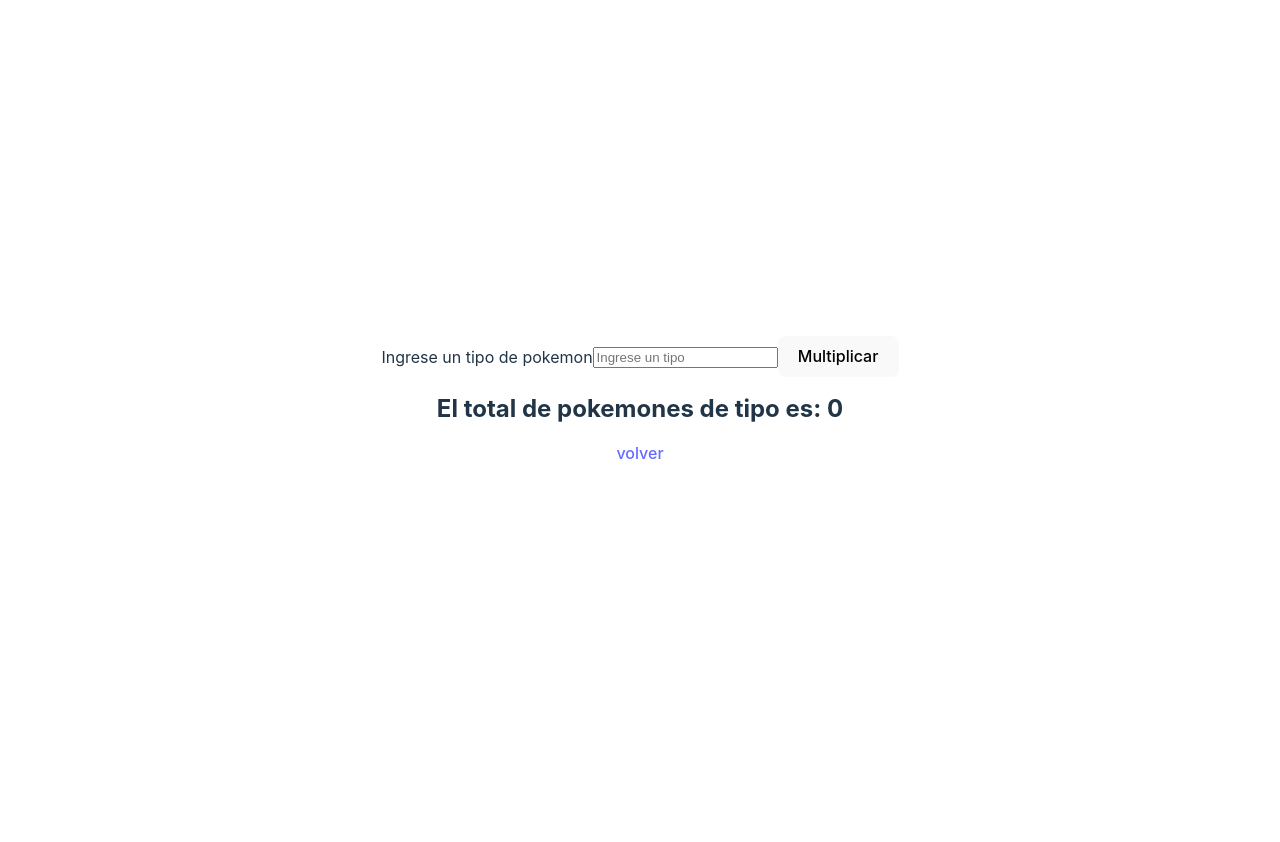
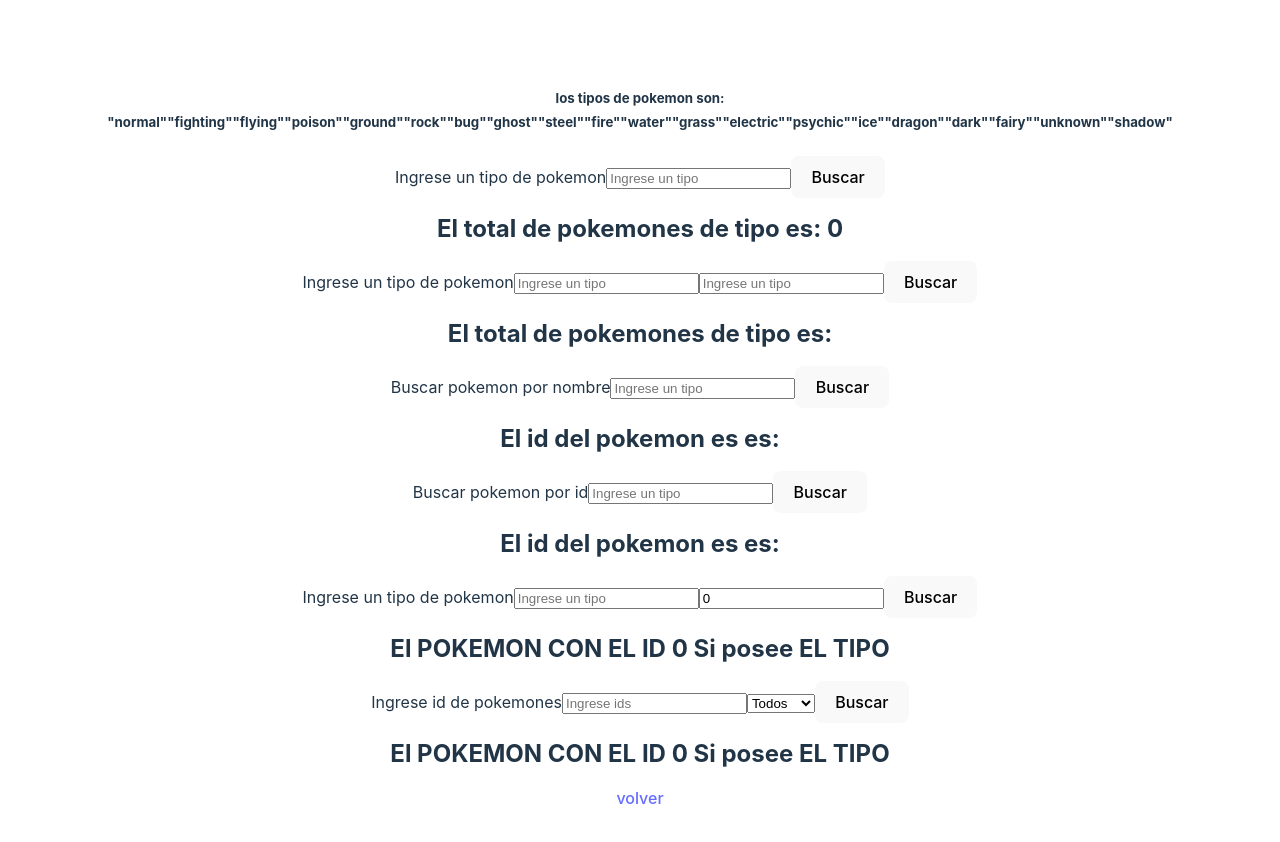
Before and after one commit to 1thomas13/Prueba-AVE-ThomasBarreto, a React (Vite) app in the folder app/: page /2 in a window 1280 px wide. Shown: the top 842 px of the page. Before the commit the page ends 800 px from the top, so only its background shows below. Built offline with nearby package versions, Linux system fonts and the light colour scheme; the HTML template or start-up script is replaced by a standard one.

Commit message:
+ 5 instructions of exercise 2

```diff
--- a/app/src/App.jsx
+++ b/app/src/App.jsx
@@ -3,6 +3,7 @@ import { Link, Routes, Route } from 'react-router-dom'
 import './App.css'
 import { Problem1 } from './pages/problem1/Problem1'
 import { Problem2 } from './pages/problem2/Problem2'
+import { Problem6 } from './pages/problem6/Problem6'
 
 
 const Hds1 = () => {
@@ -44,7 +45,7 @@ function App() {
           <Route path='/3' element={<Hds1 />} />
           <Route path='/4' element={<Hds1 />} />
           <Route path='/5' element={<Hds1 />} />
-          <Route path='/6' element={<Hds1 />} />
+          <Route path='/6' element={<Problem6 />} />
           <Route path='/7' element={<Hds1 />} />
         </Routes>
         <Link to={'/'}>volver</Link>
--- a/app/src/pages/problem2/Problem2.jsx
+++ b/app/src/pages/problem2/Problem2.jsx
@@ -1,23 +1,116 @@
 import React, { useState } from 'react'
+import { totalType, searchTotalPokemonsForType, searchPokemonByName, searchPokemonFilter, searchPokemonById, searchPokemonByTypeAndId } from './services'
 
 export const Problem2 = () => {
 
   const [ type, setType ] = useState("")
   const [ typeTotal, setTypeTotal ] = useState(0)
-  const [ firstNumber, setFirstNumber ] = useState(null)
-  const [ secondNumber, setSecondNumber ] = useState(null)
+  const [ firstType, setFirstType ] = useState('')
+  const [ secondType, setSecondType ] = useState('')
+  const [ name, setName ] = useState('')
+  const [ id, setId ] = useState('')
+  const [ idsearch, setIdSearch ] = useState('')
+  const [ pokemon, setPokemon ] = useState([])
+  const [ pokemons, setPokemons ] = useState([])
+  const [ serachId, setSerachId ] = useState(0)
 
-  const handleSubmit = (e) => {
+  const [ serachtype, setSerachtype ] = useState('')
+  const [ exist, setExist ] = useState(null)
+
+  const [ arreglo, setArreglo ] = useState([])
+
+  const handleSubmit = async(e) => {
     e.preventDefault()
+    const total = await totalType(type)
+    setTypeTotal(total)
+  }
 
+  const handleSubmit2 = async(e) => {
+    e.preventDefault()
+    const total = await searchTotalPokemonsForType(firstType, secondType)
+    setPokemons(total)
+  }
+
+  const handleSubmit3 = async(e) => {
+    e.preventDefault()
+    console.log(name)
+    const total = await searchPokemonByName(name)
+    setId(total)
+  }
+
+  const handleSubmit4 = async(e) => {
+    e.preventDefault()
+    console.log(idsearch)
+    const total = await searchPokemonById(idsearch)
+    setPokemon(total)
+  }
+
+  const handleSubmit5 = async(e) => {
+    e.preventDefault()
+    console.log(idsearch)
+    const total = await searchPokemonFilter(arreglo)
+    console.log(total)
+    setExist(total)
+  }
+
+  const handleSubmit6 = async(e) => {
+    e.preventDefault()
+    console.log(idsearch)
+    const total = await searchPokemonByTypeAndId(serachId,serachtype)
+    console.log(total)
+    setExist(total)
   }
 
   return (
-    <div>
-      <label>Ingrese un tipo de pokemon</label>
-      <input onChange={ (e) => { setType(e.target.value) }} value={type} type={'text'} placeholder={'Ingrese un tipo'}></input>
-      <button onClick={handleSubmit} type={'submit'}>Multiplicar</button>
-      <h2>El total de pokemones de tipo {type} es:   {typeTotal}</h2>
-    </div>
+    <>
+      <div>
+        <h5>los tipos de pokemon son: "normal""fighting""flying""poison""ground""rock""bug""ghost""steel""fire""water""grass""electric""psychic""ice""dragon""dark""fairy""unknown""shadow"</h5>
+        <label>Ingrese un tipo de pokemon</label>
+        <input onChange={ (e) => { setType(e.target.value) }} value={type} type={'text'} placeholder={'Ingrese un tipo'}></input>
+        <button onClick={handleSubmit} type={'submit'}>Buscar</button>
+        <h2>El total de pokemones de tipo { type } es:   {typeTotal}</h2>
+      </div>
+      <div>
+        <label>Ingrese un tipo de pokemon</label>
+        <input onChange={ (e) => { setFirstType(e.target.value) }} value={firstType} type={'text'} placeholder={'Ingrese un tipo'}></input>
+        <input onChange={ (e) => { setSecondType(e.target.value) }} value={secondType} type={'text'} placeholder={'Ingrese un tipo'}></input>
+        <button onClick={handleSubmit2} type={'submit'}>Buscar</button>
+        <h2>El total de pokemones de tipo { firstType }  { secondType} es:   {pokemons.length > 0 ? pokemons?.map((pokemon)=> pokemon) : null}</h2>
+      </div>
+      <div>
+        <label>Buscar pokemon por nombre</label>
+        <input onChange={ (e) => { setName(e.target.value) }} value={name} type={'text'} placeholder={'Ingrese un tipo'}></input>
+        <button onClick={handleSubmit3} type={'submit'}>Buscar</button>
+        <h2>El id del pokemon es  { name } es:  {id}</h2>
+      </div>
+
+      <div>
+        <label>Buscar pokemon por id</label>
+        <input onChange={ (e) => { setIdSearch(e.target.value) }} value={idsearch} type={'text'} placeholder={'Ingrese un tipo'}></input>
+        <button onClick={handleSubmit4} type={'submit'}>Buscar</button>
+        <h2>El id del pokemon es  { idsearch } es:  {pokemon.name} {pokemon.stats?.map(stat=> (stat.base_stat + stat.effort + stat.stat.name))}</h2>
+      </div>
+
+      <div>
+        <label>Ingrese un tipo de pokemon</label>
+        <input onChange={ (e) => { setSerachtype(e.target.value) }} value={serachtype} type={'text'} placeholder={'Ingrese un tipo'}></input>
+        <input onChange={ (e) => { setSerachId(e.target.value) }} value={serachId} type={'text'} placeholder={'Ingrese un tipo'}></input>
+        <button onClick={handleSubmit6} type={'submit'}>Buscar</button>
+        <h2>El POKEMON CON EL ID { serachId } {exist === false ? 'No posee' : 'Si posee'} EL TIPO  { serachtype} </h2>
+      </div>
+
+      <div>
+        <label>Ingrese id de pokemones</label>
+        <input onChange={ (e) => { setArreglo(e.target.value) }} value={arreglo} type={'text'} placeholder={'Ingrese ids'}></input>
+        <select>
+          <option>Todos</option>
+          <option>nombre</option>
+          <option>tipo</option>
+          <option>peso</option>
+        </select>
+        <button onClick={handleSubmit5} type={'submit'}>Buscar</button>
+        <h2>El POKEMON CON EL ID { serachId } {exist === false ? 'No posee' : 'Si posee'} EL TIPO  { serachtype} </h2>
+      </div>
+    </>
   )
 }
--- a/app/src/pages/problem2/services.js
+++ b/app/src/pages/problem2/services.js
@@ -1,3 +1,93 @@
-const totalType = () => {
 
+const URL = "https://pokeapi.co/api/v2"
+
+export const totalType = async (type) => {
+  try {
+    const res = await fetch(`${URL}/type/${type}`)
+    const { pokemon: total } = await res.json()
+
+    return total.length
+  } catch (error) {
+    return 0
+  }
 }
+
+export const searchTotalPokemonsForType = async (type1, type2) => {
+  try {
+
+    const pokemonsByType = async (type) => {
+      const response = await fetch(`${URL}/type/${type}`)
+      const res = await response.json()
+      return res.pokemon?.map(pokemon => pokemon.pokemon.name)
+    }
+
+    let [pokemonList1, pokemonList2] = await Promise.all([ pokemonsByType(type1), pokemonsByType(type2) ])
+
+    const filteredPokemons = pokemonList1.filter((pokemonName) => pokemonList2.includes(pokemonName) )
+
+    return {value} = filteredPokemons
+  } catch (error) {
+    return ["No se encontro ninguno"]
+  }
+}
+
+export const searchPokemonByName= async (name) => {
+  try {
+
+    const res = await fetch(`${URL}/pokemon/${name}`)
+    const {id} = await res.json()
+    console.log(id)
+    return id
+  } catch (error) {
+    return ["No se encontro ninguno"]
+  }
+}
+
+export const searchPokemonById= async (id) => {
+  try {
+
+    const res = await fetch(`${URL}/pokemon/${id}`)
+    const {name, stats} = await res.json()
+
+    return {name, stats}
+  } catch (error) {
+    return ["No se encontro ninguno"]
+  }
+}
+
+export const searchPokemonFilter= async (array) => {
+  try {
+    console.log(array)
+    let arreglo = array.split(' ')
+    console.log(arreglo)
+
+    let pokemons = []
+
+    const pokemonsserrafdc = async (element) => {
+      const res = await fetch(`${URL}/pokemon/${element}`)
+      const {name, types, weight} = await res.json()
+      return  {name, types, weight}
+    }
+
+    const list = await Promise.allSettled(arreglo.map((element)=> pokemonsserrafdc(element)))
+
+    return list
+
+  } catch (error) {
+    return ["No se encontro ninguno"]
+  }
+}
+
+export const searchPokemonByTypeAndId= async (id, typesa ) => {
+  try {
+
+    const res = await fetch(`${URL}/pokemon/${id}`)
+    const { name,types } = await res.json()
+    console.log(name, types)
+    console.log(types[0].type.name)
+    return types.some((type)=> type.type.name === typesa)
+
+  } catch (error) {
+    return ["No se encontro ninguno"]
+  }
+}
--- /dev/null
+++ b/app/src/pages/problem6/Problem6.jsx
@@ -0,0 +1,14 @@
+import React from 'react'
+
+export const Problem6 = () => {
+  return (
+    <div>
+      <div>
+        <h5>los tipos de pokemon son: "normal""fighting""flying""poison""ground""rock""bug""ghost""steel""fire""water""grass""electric""psychic""ice""dragon""dark""fairy""unknown""shadow"</h5>
+        <label>Ingrese un tipo de pokemon</label>
+        <input  type={'text'} placeholder={'Ingrese un tipo'}></input>
+        <button  type={'submit'}>Buscar</button>
+      </div>
+    </div>
+  )
+}
```
Also changed, not shown: app/src/pages/problem6/services.js (added).
